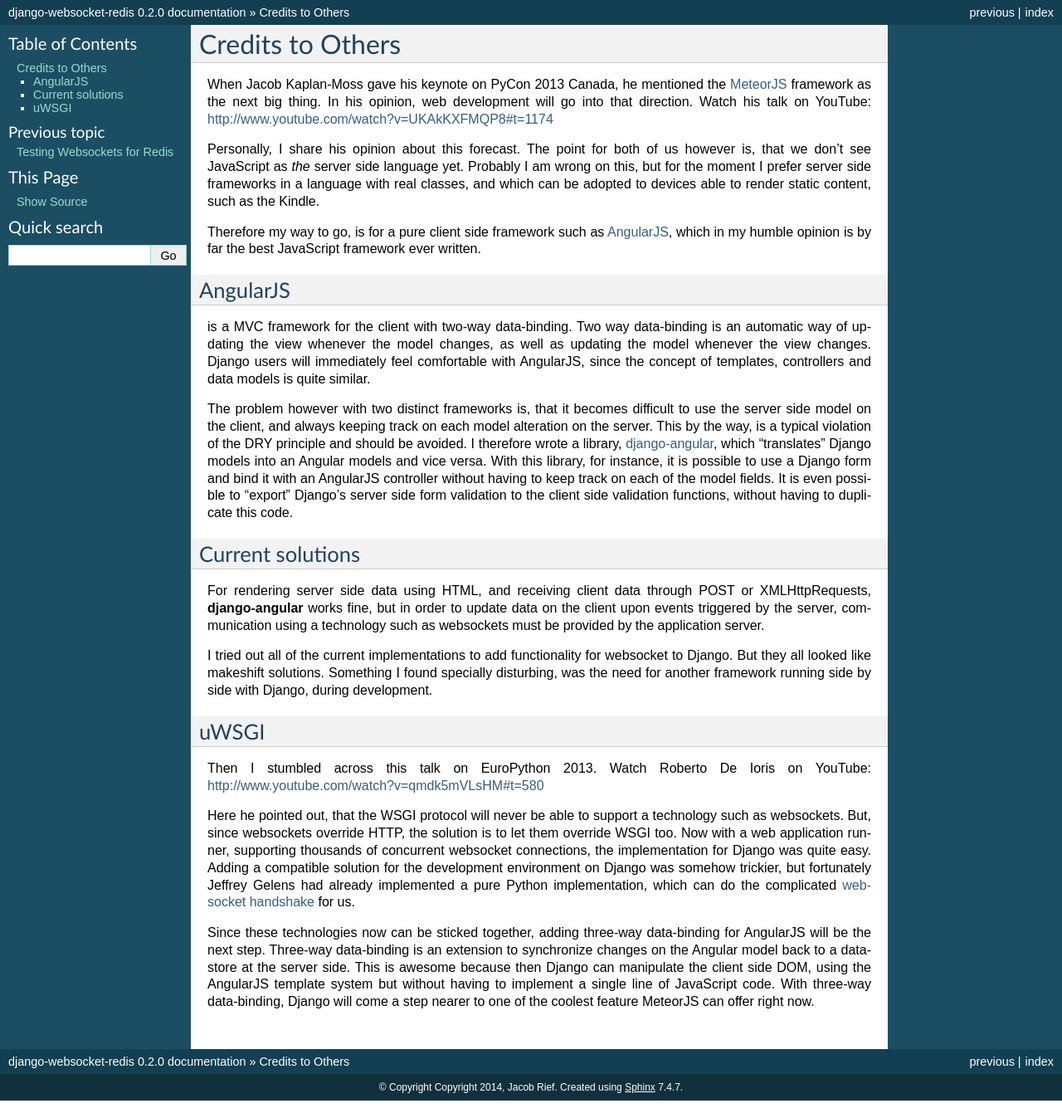
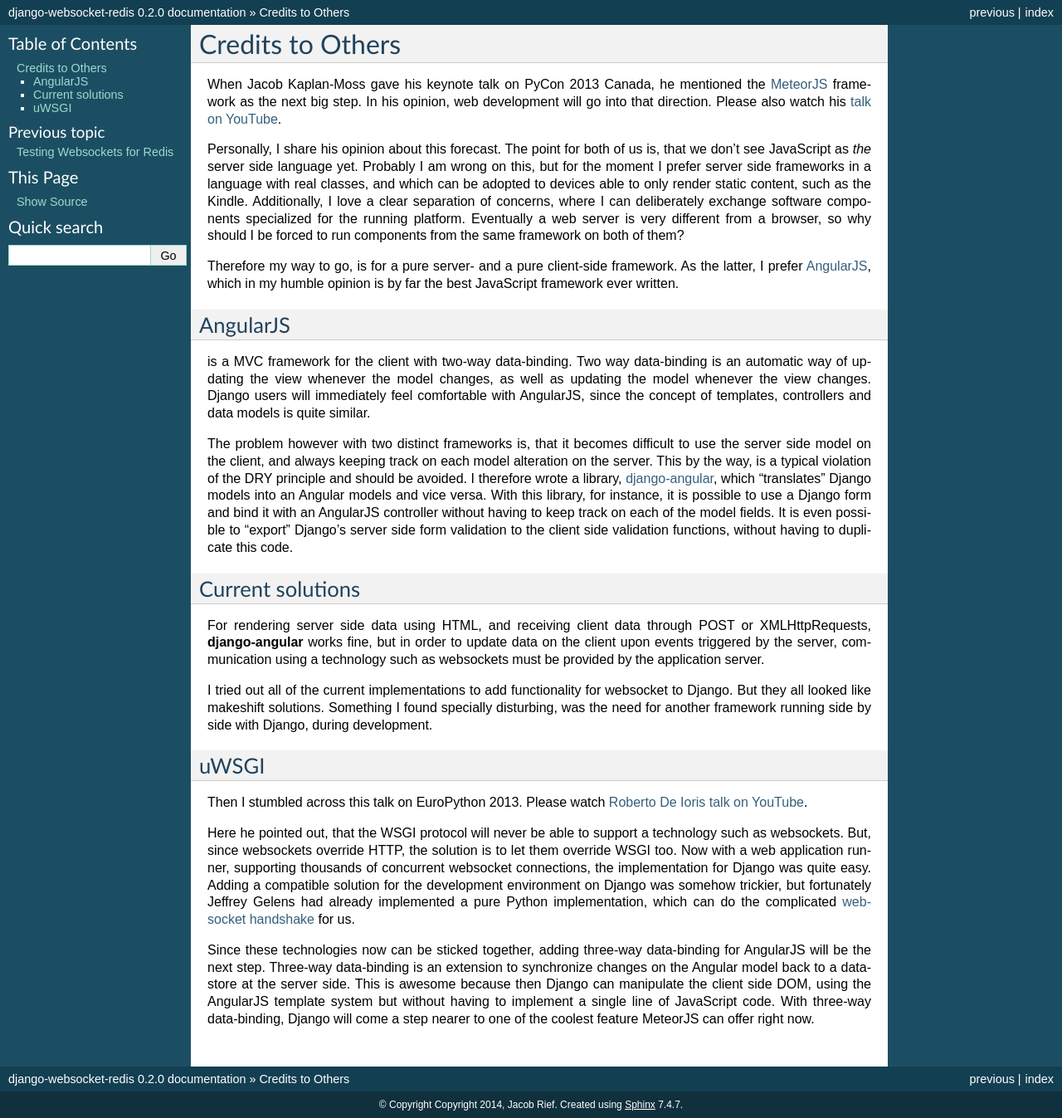
Before and after one commit to jrief/django-websocket-redis, a Sphinx documentation site: the page built from docs/credits.rst, in a window 1280 px wide. Shown: the whole page at 83% size. Built offline with Sphinx 7.4.7, drawn with Linux system fonts in a browser that asks for light colours; before the commit the page ends 1326 px from its top, so only the background shows below that.

Commit message:
Update credits.rst

```diff
--- a/docs/credits.rst
+++ b/docs/credits.rst
@@ -2,17 +2,20 @@
 
 Credits to Others
 =================
-When Jacob Kaplan-Moss gave his keynote on PyCon 2013 Canada, he mentioned the MeteorJS_ framework
-as the next big thing. In his opinion, web development will go into that direction. Watch his talk
-on YouTube: http://www.youtube.com/watch?v=UKAkKXFMQP8#t=1174
+When Jacob Kaplan-Moss gave his keynote talk on PyCon 2013 Canada, he mentioned the MeteorJS_ framework
+as the next big step. In his opinion, web development will go into that direction. Please also watch
+his `talk on YouTube`_.
 
-Personally, I share his opinion about this forecast. The point for both of us however is, that we
-don't see JavaScript as *the* server side language yet. Probably I am wrong on this, but for the
+Personally, I share his opinion about this forecast. The point for both of us is, that we don't
+see JavaScript as *the* server side language yet. Probably I am wrong on this, but for the
 moment I prefer server side frameworks in a language with real classes, and which can be adopted to
-devices able to render static content, such as the Kindle.
+devices able to only render static content, such as the Kindle. Additionally, I love a clear
+separation of concerns, where I can deliberately exchange software components specialized for the
+running platform. Eventually a web server is very different from a browser, so why should I be forced
+to run components from the same framework on both of them?
 
-Therefore my way to go, is for a pure client side framework such as AngularJS_, which in my humble
-opinion is by far the best JavaScript framework ever written.
+Therefore my way to go, is for a pure server- and a pure client-side framework. As the latter, I prefer
+AngularJS_, which in my humble opinion is by far the best JavaScript framework ever written.
 
 AngularJS
 ---------
@@ -43,8 +46,7 @@
 
 uWSGI
 -----
-Then I stumbled across this talk on EuroPython 2013. Watch Roberto De Ioris on YouTube:
-http://www.youtube.com/watch?v=qmdk5mVLsHM#t=580
+Then I stumbled across this talk on EuroPython 2013. Please watch `Roberto De Ioris talk on YouTube`_.
 
 Here he pointed out, that the WSGI protocol will never be able to support a technology such as
 websockets. But, since websockets override HTTP, the solution is to let them override WSGI too.
@@ -62,5 +64,7 @@
 
 .. _MeteorJS: https://www.meteor.com/
 .. _AngularJS: http://angularjs.org/
+.. _talk on YouTube: http://www.youtube.com/watch?v=UKAkKXFMQP8#t=1174
+.. _Roberto De Ioris talk on YouTube: http://www.youtube.com/watch?v=qmdk5mVLsHM#t=580
 .. _django-angular: https://github.com/jrief/django-angular
 .. _websocket handshake: https://bitbucket.org/Jeffrey/gevent-websocket
```
